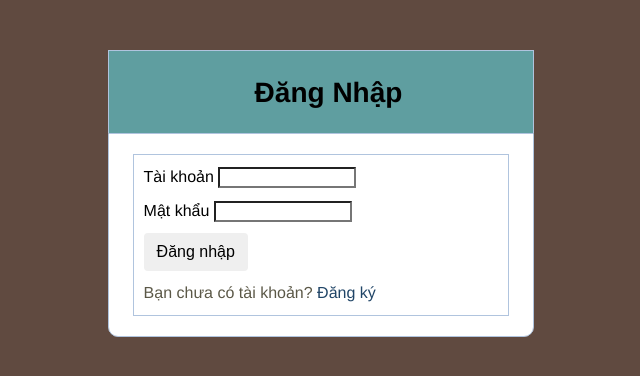
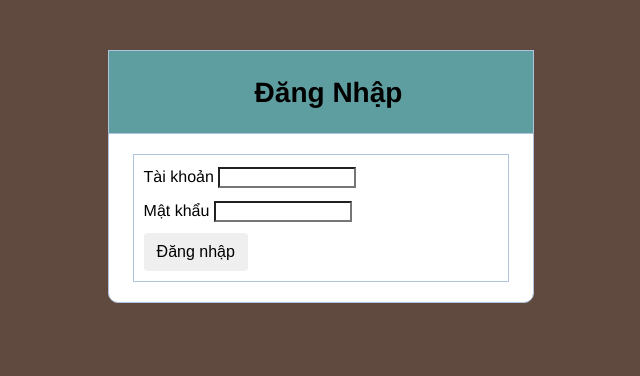
Before and after one commit to thanhphu1930/forum_studens, a PHP site: page /login.php in a window 1280 px wide. Shown: the top 376 px of the page, without its empty margins (319-959 px from the left). Run offline with PHP 8.4, Linux system fonts and the light colour scheme.

Commit message:
Update Login

```diff
--- a/login.php
+++ b/login.php
@@ -23,9 +23,6 @@
   	<div class="input-group">
   		<button type="submit" class="btn" name="login_user" >Đăng nhập</button>
   	</div>
-  	<p>
-  		Bạn chưa có tài khoản? <a href="register.php">Đăng ký</a>
-  	</p>
   </form>
   </div>
 </body>
```
